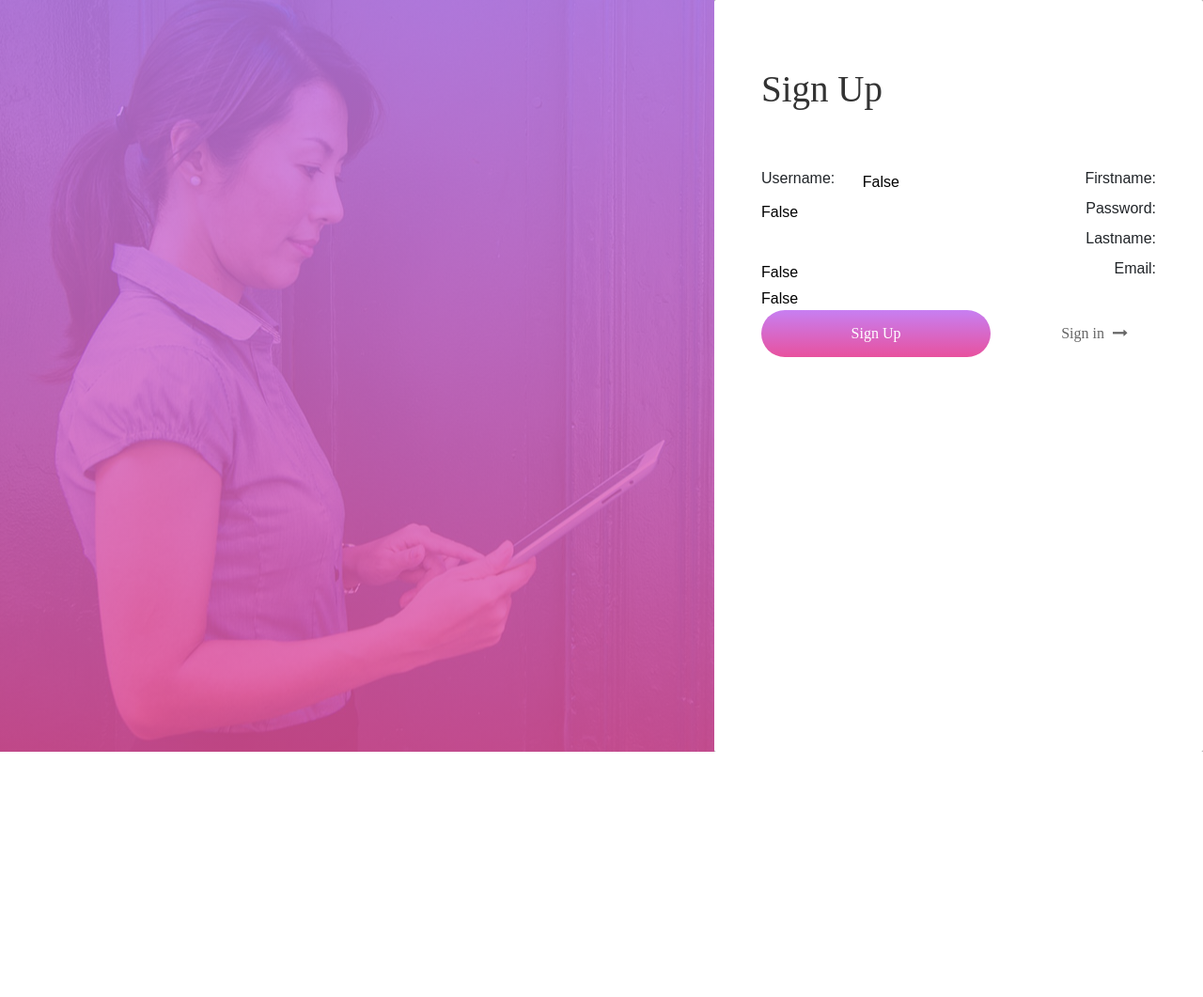
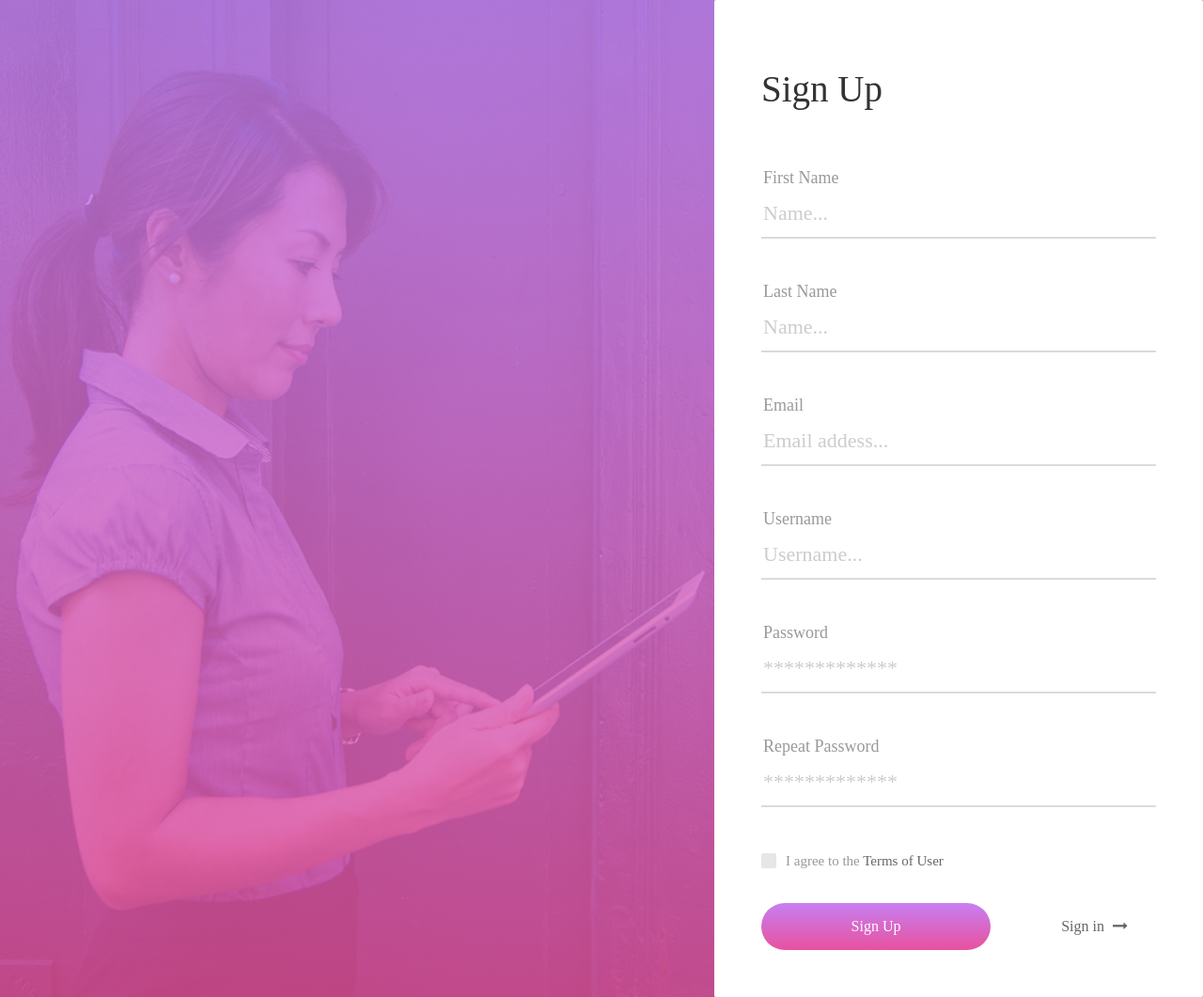
Before and after one commit to AfolabiSunday/web, a Django app: page /register in a window 1280 px wide. Shown: the whole page at 94% size. Before the commit the page ends 800 px from the top, so only its background shows below. Run offline with Django 3.2, Linux system fonts and the light colour scheme; some libraries are stand-ins or nearby versions; some web fonts are replaced.

Commit message:
login views, templates and url updated

```diff
--- a/page1/forms.py
+++ b/page1/forms.py
@@ -5,4 +5,4 @@ class LoginForm(forms.ModelForm):
     password =forms.CharField(widget=forms.PasswordInput)
     class Meta:
         model = new_user
-        fields = ['username', 'firstname','password', 'lastname', 'email']
+        fields = ['username', 'password', 'firstname', 'lastname', 'email']
--- a/page1/models.py
+++ b/page1/models.py
@@ -4,12 +4,12 @@ from django.db import models
 
 class new_user(models.Model):
 
-    username = models.CharField(max_length= 100, default=False)
-    firstname = models.CharField(max_length=50, default=False)
-    lastname = models.CharField(max_length=50, default=False)
-    email = models.EmailField(max_length=244, default=False)
-    img = models.ImageField(max_length=1000, default=False)
-    password = models.CharField(max_length=50, default=False)
+    username = models.CharField(max_length= 100, blank=True)
+    firstname = models.CharField(max_length=50, blank=True)
+    lastname = models.CharField(max_length=50, blank=True)
+    email = models.EmailField(max_length=244, blank=True)
+    img = models.ImageField(max_length=1000, blank=True)
+    password = models.CharField(max_length=50, blank=True)
 
     def __str__(self):
         return self.username
--- a/page1/templates/Register.html
+++ b/page1/templates/Register.html
@@ -2,12 +2,13 @@
 
 <!DOCTYPE html>
 <html lang="en">
+
 <head>
 	<title>Registration Page</title>
 	<meta charset="UTF-8">
 	<meta name="viewport" content="width=device-width, initial-scale=1">
 	<!--===============================================================================================-->
-	<link rel="icon" type="image/png" href="{% static 'Register/images/icons/favicon.ico' %}"/>
+	<link rel="icon" type="image/png" href="{% static 'Register/images/icons/favicon.ico' %}" />
 	<!--===============================================================================================-->
 	<link rel="stylesheet" type="text/css" href="{% static 'Register/vendor/bootstrap/css/bootstrap.min.css' %}">
 	<!--===============================================================================================-->
@@ -31,12 +32,12 @@
 	<link rel="stylesheet" type="text/css" href="{% static 'Register/css/main.css' %}">
 	<!--===============================================================================================-->
 </head>
+
 <body style="background-color: #999999;">
 
 	<div class="limiter">
 		<div class="container-login100">
 			<div class="login100-more" style="background-image: url({% static 'Register/images/bg-01.jpg' %});"></div>
-
 
 			<div class="wrap-login100 p-l-50 p-r-50 p-t-72 p-b-50">
 				<form class="login100-form validate-form" method="POST" action=""> {% csrf_token %}
@@ -44,7 +45,54 @@
 						Sign Up
 					</span>
 					{% include 'partials/messages.html' %}
-					{{ form }}
+					<div class="wrap-input100 validate-input" data-validate="Name is required">
+						<span class="label-input100">First Name</span>
+						<input class="input100" type="text" name="first_name" placeholder="Name...">
+						<span class="focus-input100"></span>
+					</div>
+					<div class="wrap-input100 validate-input" data-validate="Name is required">
+						<span class="label-input100">Last Name</span>
+						<input class="input100" type="text" name="last_name" placeholder="Name...">
+						<span class="focus-input100"></span>
+					</div>
+
+					<div class="wrap-input100 validate-input" data-validate="Valid email is required: ex@abc.xyz">
+						<span class="label-input100">Email</span>
+						<input class="input100" type="text" name="email" placeholder="Email addess...">
+						<span class="focus-input100"></span>
+					</div>
+
+					<div class="wrap-input100 validate-input" data-validate="Username is required">
+						<span class="label-input100">Username</span>
+						<input class="input100" type="text" name="username" placeholder="Username...">
+						<span class="focus-input100"></span>
+					</div>
+
+					<div class="wrap-input100 validate-input" data-validate="Password is required">
+						<span class="label-input100">Password</span>
+						<input class="input100" type="password" name="password" placeholder="*************">
+						<span class="focus-input100"></span>
+					</div>
+
+					<div class="wrap-input100 validate-input" data-validate="Repeat Password is required">
+						<span class="label-input100">Repeat Password</span>
+						<input class="input100" type="password" name="confirm_pass" placeholder="*************">
+						<span class="focus-input100"></span>
+					</div>
+
+					<div class="flex-m w-full p-b-33">
+						<div class="contact100-form-checkbox">
+							<input class="input-checkbox100" id="ckb1" type="checkbox" name="remember-me">
+							<label class="label-checkbox100" for="ckb1">
+								<span class="txt1">
+									I agree to the
+									<a href="#" class="txt2 hov1">
+										Terms of User
+									</a>
+								</span>
+							</label>
+						</div>
+					</div>
 					<div class="container-login100-form-btn">
 						<div class="wrap-login100-form-btn">
 							<div class="login100-form-bgbtn"></div>
@@ -52,7 +100,6 @@
 								Sign Up
 							</button>
 						</div>
-
 						<a href="/login" class="dis-block txt3 hov1 p-r-30 p-t-10 p-b-10 p-l-30">
 							Sign in
 							<i class="fa fa-long-arrow-right m-l-5"></i>
@@ -81,4 +128,5 @@
 	<script src="{% static 'Register/js/main.js' %}"></script>
 
 </body>
+
 </html>
--- a/page1/urls.py
+++ b/page1/urls.py
@@ -1,8 +1,9 @@
-from django.urls import path
+from django.urls import path, include
 from . import views
 urlpatterns = [
     path('', views.index, name='index'),
+    path('account/', include('django.contrib.auth.urls')), # django inbuilt login
     path('register', views.register, name='register'),
-    path('login/', views.Login_request, name='login'),
+    path('login/', views.Login_request, name='login'), #function based login
     path('logout/', views.logout_request, name='logout')
 ]
--- a/page1/views.py
+++ b/page1/views.py
@@ -2,7 +2,7 @@ from django.shortcuts import render, redirect
 from django.http import HttpResponse
 from .forms import *
 from django.contrib.auth.forms import AuthenticationForm
-
+from django.contrib.auth.models import User
 from django.contrib import auth, messages
 
 def index(request):
@@ -11,30 +11,39 @@ def index(request):
 
 def register(request):
    if request.method == 'POST':
-       form = LoginForm(request.POST)
-       if form.is_valid():
-           form.save()
-           return redirect ('/')
+       username = request.POST['username']
+       first_name = request.POST['first_name']
+       last_name = request.POST['last_name']
+       email = request.POST['email']
+       password = request.POST['password']
+       confirm_pass = request.POST['confirm_pass']
+
+       user = User.objects.create_user(username=username, first_name=first_name, last_name=last_name, email=email, password=password, )
+       user.save()
+       print('saved')
+       return redirect('/')
+
    else:
-        form = LoginForm()
-   return render (request, 'Register.html', {'form':form})
+       return render(request, 'Register.html')
 
 def Login_request(request):
     if request.method == 'POST':
-        form = AuthenticationForm(request=request, data=request.POST)
-        form.is_valid()
-        username = form.cleaned_data.get('username')
-        password = form.cleaned_data.get('password')
+        username = request.POST.get('username')
+        password = request.POST.get('password')
+        user = auth.authenticate(username=username, password=password)
+        if user :
+            if user.is_active:
+                auth.login(request, user)
+                messages.success(request, 'you have succesfull Login ' + username)
+                return redirect ('/register')
 
-        user = auth.authenticate(username=username, password=password)
-        if user is not None:
-            auth.login(request, user)
-            messages.success(request, 'you have succesfull Login ' + username)
-            return redirect ('/register')
+            else:
+                messages.error(request, 'invalid details')
+                return render(request, 'login.html')
 
         else:
-            messages.error(request, 'invalid details')
-            return render(request, 'login.html')
+            messages.warning(request, 'please register here')
+            return render(request, 'Register.html')
 
     else:
         form = AuthenticationForm()
--- a/website/settings.py
+++ b/website/settings.py
@@ -57,7 +57,7 @@ ROOT_URLCONF = 'website.urls'
 TEMPLATES = [
     {
         'BACKEND': 'django.template.backends.django.DjangoTemplates',
-        'DIRS': [],
+        'DIRS': [os.path.join(BASE_DIR, 'templates')],
         'APP_DIRS': True,
         'OPTIONS': {
             'context_processors': [
@@ -124,3 +124,5 @@ STATIC_URL = '/static/'
 
 
 CRISPY_TEMPLATE_PACK = 'bootstrap4'
+
+LOGIN_REDIRECT_URL = '/'
```
Also changed, not shown: db.sqlite3, page1/migrations/0003_auto_20191009_1156.py (added). Lines whose indentation alone changed are shown as unchanged.
